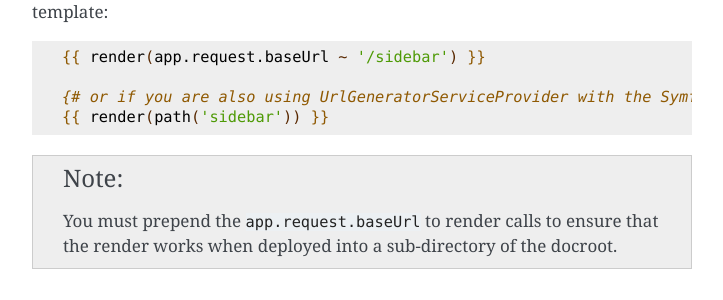
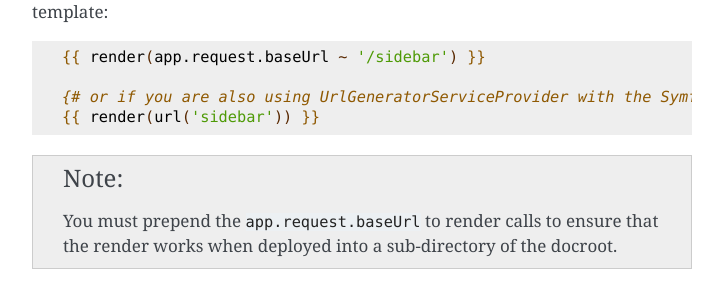
Before and after one commit to silexphp/Silex, a Sphinx documentation site: the page built from doc/providers/twig.rst, in a window 1280 px wide and 900 px high, scrolled down 1974 px. Shown: the part 152-452 px from the top of the window, without its empty margins (388-1111 px from the left). Built offline with Sphinx 7.4.7, drawn with Linux system fonts in a browser that asks for light colours; pages that are not in the unit, such as notebooks, are missing from menus.

Commit message:
Use url() instead of path() in twig service provider doc
This makes sure it is forward compatible with the upcoming support for
hostname support in the routing component.

```diff
--- a/doc/providers/twig.rst
+++ b/doc/providers/twig.rst
@@ -118,7 +118,7 @@ from a template:
     {{ render(app.request.baseUrl ~ '/sidebar') }}
 
     {# or if you are also using UrlGeneratorServiceProvider with the SymfonyBridgesServiceProvider #}
-    {{ render(path('sidebar')) }}
+    {{ render(url('sidebar')) }}
 
 .. note::
 
```
